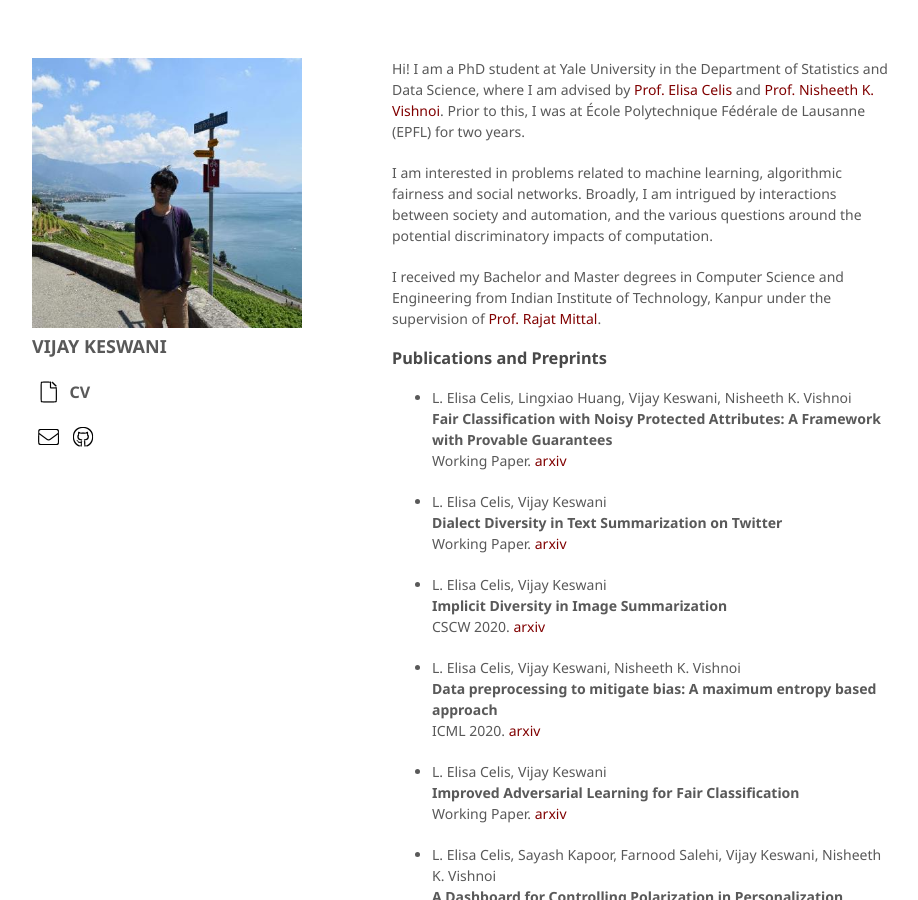
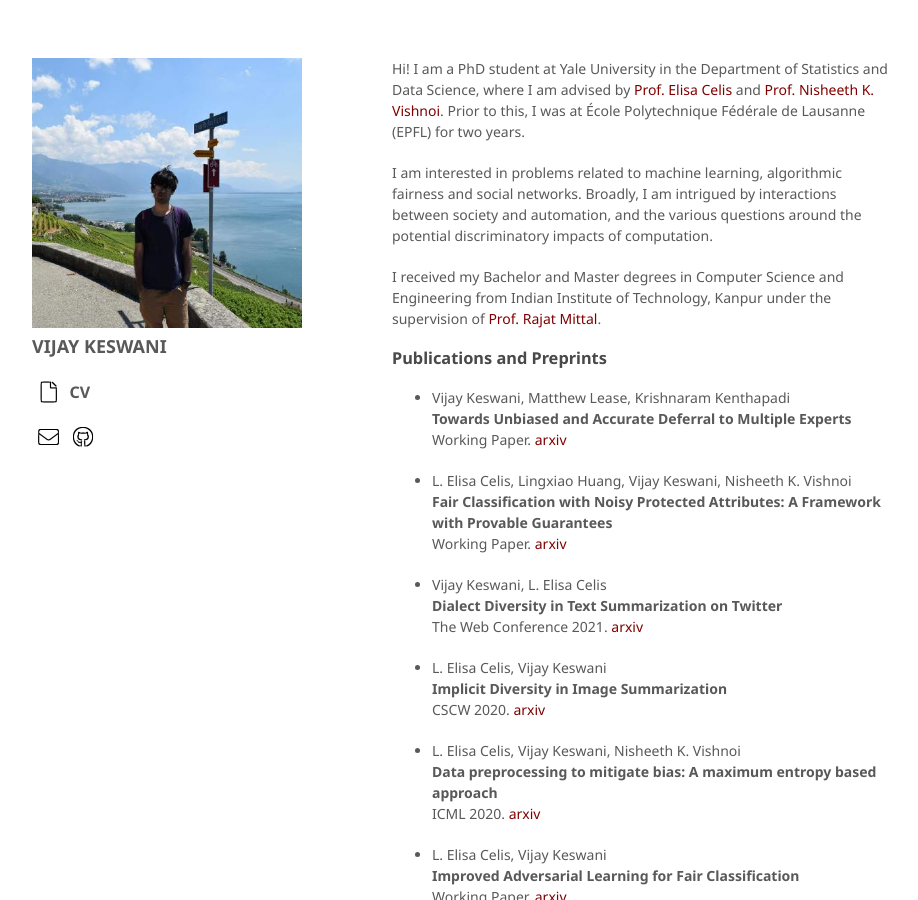
Before and after one commit to vijaykeswani/vijaykeswani.github.io, a Jekyll site: the page built from index.md, in a window 1280 px wide and 900 px high. Shown: the whole window, without its empty margins (178-1096 px from the left). Built offline with Jekyll 4.4.1, drawn with Linux system fonts in a browser that asks for light colours; nearby versions of some CDN libraries; a script that is not in the unit is left out.

Commit message:
Update index.md

```diff
--- a/index.md
+++ b/index.md
@@ -11,13 +11,17 @@
 I received my Bachelor and Master degrees in Computer Science and Engineering from Indian Institute of Technology, Kanpur under the supervision of [Prof. Rajat Mittal](https://cse.iitk.ac.in/users/rmittal).
 
 ### Publications and Preprints
+*   Vijay Keswani, Matthew Lease, Krishnaram Kenthapadi\\
+    <b> Towards Unbiased and Accurate Deferral to Multiple Experts</b>\\
+    Working Paper. [arxiv](http://arxiv.org/abs/2102.13004)
+
 *   L. Elisa Celis, Lingxiao Huang, Vijay Keswani, Nisheeth K. Vishnoi\\
     <b> Fair Classification with Noisy Protected Attributes: A Framework with Provable Guarantees</b>\\
     Working Paper. [arxiv](https://arxiv.org/abs/2006.04778)
 
-*   L. Elisa Celis, Vijay Keswani\\
+*   Vijay Keswani, L. Elisa Celis\\
     <b> Dialect Diversity in Text Summarization on Twitter</b>\\
-    Working Paper. [arxiv](https://arxiv.org/pdf/2007.07860.pdf)
+    The Web Conference 2021. [arxiv](https://arxiv.org/pdf/2007.07860.pdf)
 
 *   L. Elisa Celis, Vijay Keswani\\
     <b>Implicit Diversity in Image Summarization</b>\\
```
